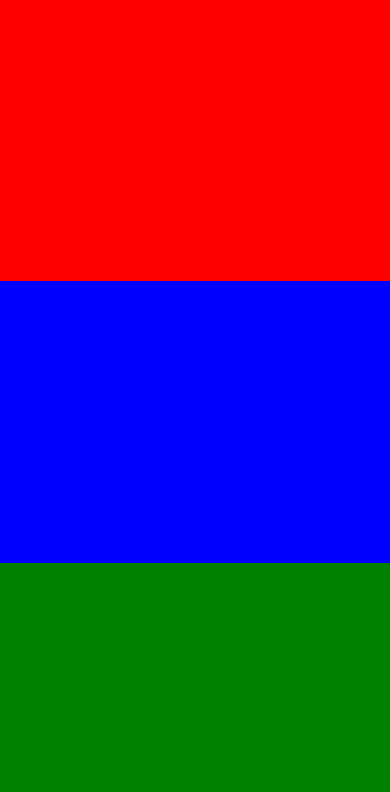
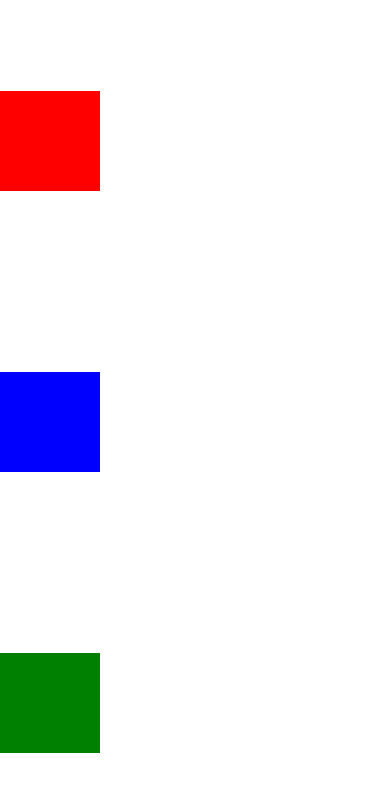
Before and after one commit to A-K-M-Fozlol-Hoq/AwesomeProject-react-native-core-concept, a React Native app: screen / in a window 390 px wide. Shown: the top 792 px of the page. Built offline with nearby package versions, Linux system fonts and the light colour scheme.

Commit message:
played with flexDirection and justifyContent

```diff
--- a/App.js
+++ b/App.js
@@ -9,23 +9,60 @@ import {
   Pressable,
 } from 'react-native';
 
-export const Button = ({ title }) => {
+export default function App() {
   return (
-    <Pressable
-      style={{
-        backgroundColor: 'blue',
-        padding: 10,
-        alignItems: 'center',
-        marginTop: 20,
-      }}
-      onPress={() => {
-        alert('Pressed');
-      }}
-    >
-      <Text>{title}</Text>
-    </Pressable>
+    <SafeAreaView style={{ flex: 1 }}>
+      <View
+        style={{
+          flex: 1,
+          flexDirection: 'column',
+          justifyContent: 'space-around',
+        }}
+      >
+        <View style={styles.view1} />
+        <View style={styles.view2} />
+        <View style={styles.view3} />
+      </View>
+    </SafeAreaView>
   );
-};
+}
+
+const styles = StyleSheet.create({
+  container: {},
+  view1: {
+    backgroundColor: 'red',
+    height: 100,
+    width: 100,
+  },
+  view2: {
+    backgroundColor: 'blue',
+    height: 100,
+    width: 100,
+  },
+  view3: {
+    backgroundColor: 'green',
+    height: 100,
+    width: 100,
+  },
+});
+
+// export const Button = ({ title }) => {
+//   return (
+//     <Pressable
+//       style={{
+//         backgroundColor: 'blue',
+//         padding: 10,
+//         alignItems: 'center',
+//         marginTop: 20,
+//       }}
+//       onPress={() => {
+//         alert('Pressed');
+//       }}
+//     >
+//       <Text>{title}</Text>
+//     </Pressable>
+//   );
+// };
 
 // export default function App() {
 //   return (
@@ -100,32 +137,6 @@ export const Button = ({ title }) => {
 //   );
 // }
 
-export default function App() {
-  return (
-    <SafeAreaView style={{ flex: 1 }}>
-      <View style={styles.view1} />
-      <View style={styles.view2} />
-      <View style={styles.view3} />
-    </SafeAreaView>
-  );
-}
-
-const styles = StyleSheet.create({
-  container: {},
-  view1: {
-    backgroundColor: 'red',
-    flex: 1,
-  },
-  view2: {
-    backgroundColor: 'blue',
-    flex: 1,
-  },
-  view3: {
-    backgroundColor: 'green',
-    flex: 1,
-  },
-});
-
 // const styles = StyleSheet.create({
 //   container: {
 //     flex: 1,
```
